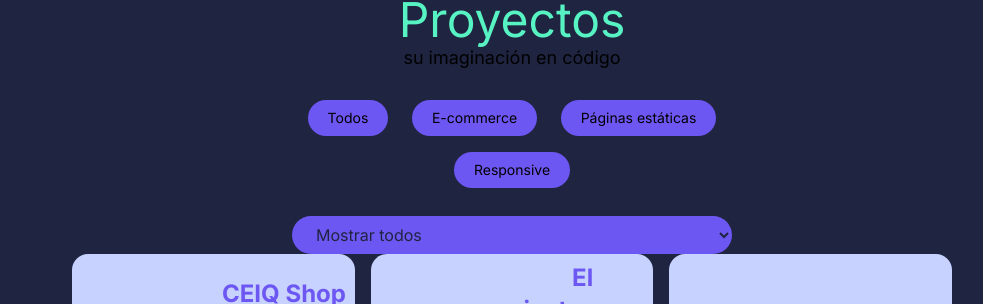
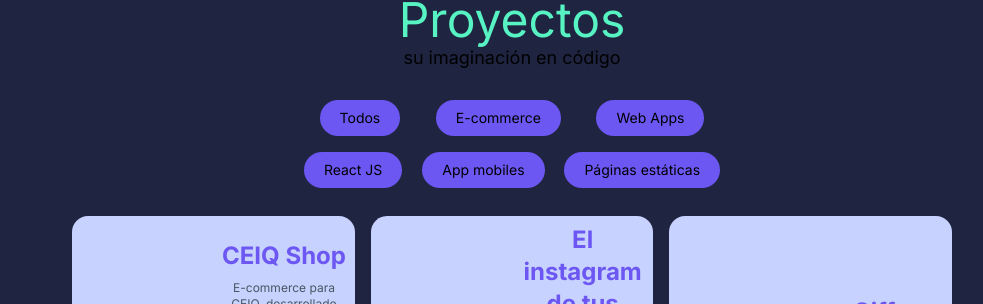
Before and after one commit to iblurdesigner/blurdev_portfolio_2023, a Next.js app: page / in a window 1280 px wide. Shown: the part 704-1008 px from the top of the page, without its empty margins (128-1111 px from the left). Built offline with nearby package versions, Linux system fonts and the light colour scheme.

Commit message:
filter categories

```diff
--- a/src/components/ButtonFilter.js
+++ /dev/null
@@ -1,8 +0,0 @@
-'use client'
-export default function ButtonFilter (props) {
-  const API_URL =  'http://localhost:3000/api'
-
-  return (
-    <button className=" bg-devmorado px-8 py-4 m-2 md:px-5 md:py-2 rounded-3xl" onClick={()=>(console.log('me tocaste'))}>{props.name}</button>
-  )
-}
--- a/src/components/Job.js
+++ b/src/components/Job.js
@@ -1,5 +1,4 @@
 'use client'
-import fetchPost from "@/lib/fetchPost"
 import ButtonFilter from "./ButtonFilter"
 import CardJobs from "./Card_jobs"
 import { useEffect, useState } from "react"
@@ -22,7 +21,9 @@ export default function Job() {
   }, [])
 
   const filterItems = (e) => {
+    e.preventDefault()
     const event = e.target.value
+    console.log(event)
 
     if(event !== 'ALL') {
       setItems({
@@ -38,23 +39,20 @@ export default function Job() {
     }
   }
 
+  const mybu = () => {
+    alert('hello button')
+  }
+
   return (
     <>
       <div className="flex flex-wrap justify-evenly m-auto w-full xl:w-1/2 py-5 text-sm">
-        <ButtonFilter name="Todos" />
-        <ButtonFilter name="E-commerce" />
-        <ButtonFilter name="Páginas estáticas" />
-        <ButtonFilter name="Responsive" />
+        <button className=" bg-devmorado px-8 py-4 m-2 md:px-5 md:py-2 rounded-3xl" value="ALL" onClick={filterItems}>Todos</button>
+        <button className=" bg-devmorado px-8 py-4 m-2 md:px-5 md:py-2 rounded-3xl" value="ecommerce" onClick={filterItems}>E-commerce</button>
+        <button className=" bg-devmorado px-8 py-4 m-2 md:px-5 md:py-2 rounded-3xl" value="webapp" onClick={filterItems}>Web Apps</button>
+        <button className=" bg-devmorado px-8 py-4 m-2 md:px-5 md:py-2 rounded-3xl" value="react" onClick={filterItems}>React JS</button>
+        <button className=" bg-devmorado px-8 py-4 m-2 md:px-5 md:py-2 rounded-3xl" value="mobileapps" onClick={filterItems}>App mobiles</button>
+        <button className=" bg-devmorado px-8 py-4 m-2 md:px-5 md:py-2 rounded-3xl" value="webstatic" onClick={filterItems}>Páginas estáticas</button>
       </div>
-
-      <select className="bg-devmorado text-blurdev-dark rounded-3xl px-5 py-2 m-auto w-full xl:w-1/2" name="categories" onChange={filterItems}>
-        <option value="ALL">Mostrar todos</option>
-        <option value="ecommerce">E-commerce</option>
-        <option value="webapp">Web Apps</option>
-        <option value="react">React JS</option>
-        <option value="mobileapps">App mobiles</option>
-        <option value="webstatic">Páginas estáticas</option>
-      </select>
 
       <div className="grid md:grid-cols-2 xl:grid-cols-3 gap-4">
         {items.allJobs.map((item) => (
```
